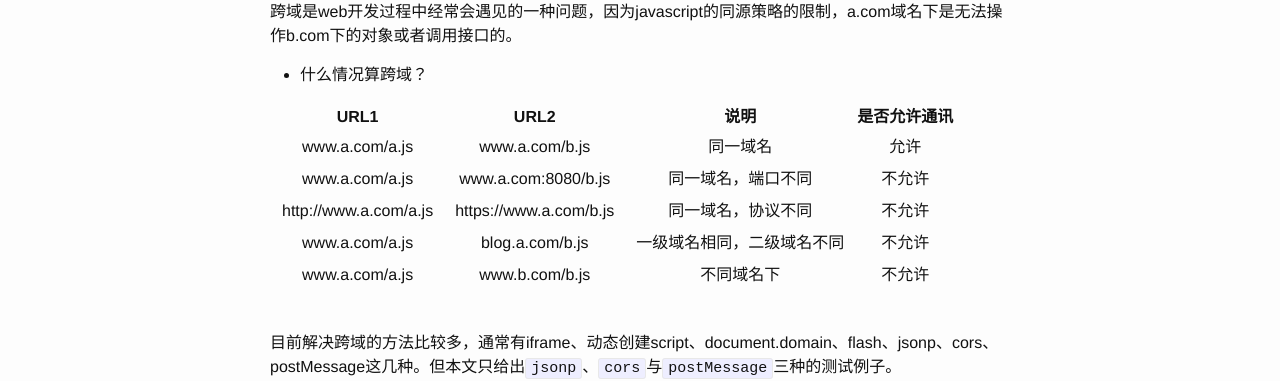
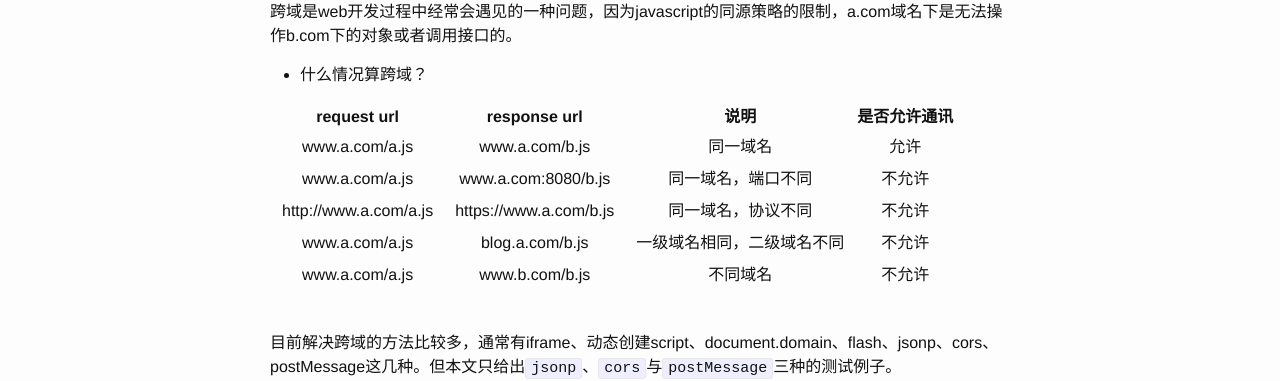
Before and after one commit to FrendEr/blog, a Jekyll site: the page built from _posts/2015-07-02-cross-origin.md, in a window 1280 px wide and 900 px high. Shown: the part 200-581 px from the top of the window. Built offline with Jekyll 4.4.1, drawn with Linux system fonts in a browser that asks for light colours; comment, search, counter and statistics services are not loaded.

```diff
--- a/_posts/2015-07-02-cross-origin.md
+++ b/_posts/2015-07-02-cross-origin.md
@@ -12,8 +12,8 @@
 - 什么情况算跨域？
 <table>
 	<tr>
-		<th>URL1</th>
-		<th>URL2</th>
+		<th>request url</th>
+		<th>response url</th>
 		<th>说明</th>
 		<th>是否允许通讯</th>
 	</tr>
@@ -44,7 +44,7 @@
 	<tr>
 		<td style="padding: 3px 10px;text-align: center;">www.a.com/a.js</td>
 		<td style="padding: 3px 10px;text-align: center;">www.b.com/b.js</td>
-		<td style="padding: 3px 10px;text-align: center;">不同域名下</td>
+		<td style="padding: 3px 10px;text-align: center;">不同域名</td>
 		<td style="padding: 3px 10px;text-align: center;">不允许</td>
 	</tr>
 </table>
```
